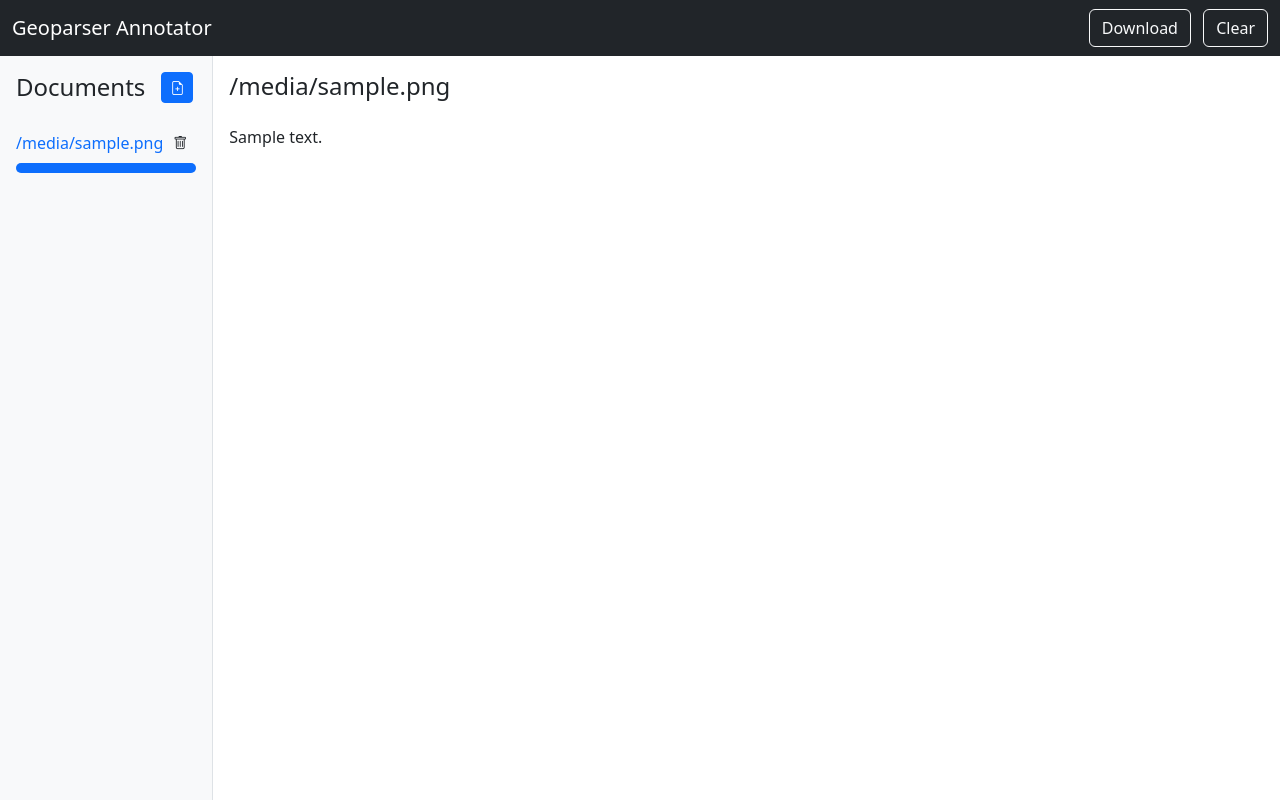
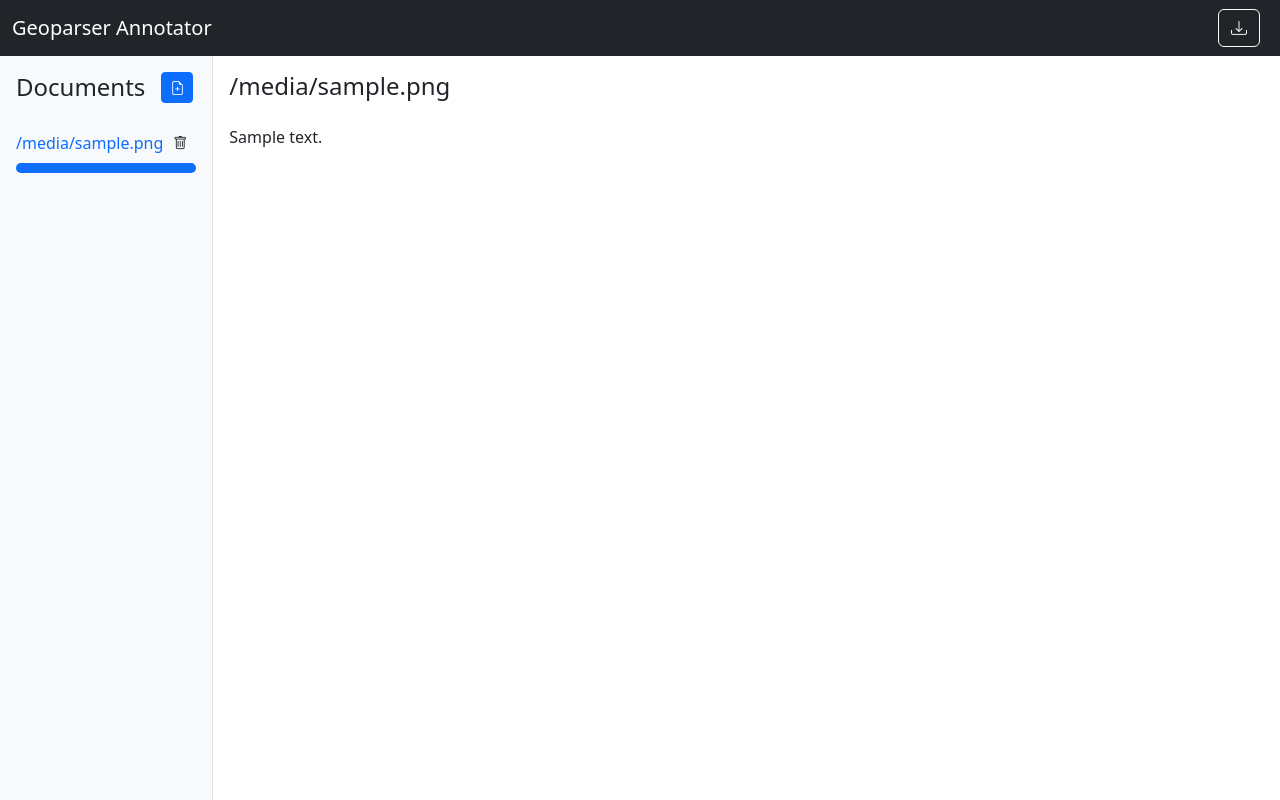
Before and after one commit to dguzh/geoparser, a Python web app: template geoparser/templates/annotate.html in a window 1280 px wide. Run offline with Jinja, Linux system fonts and the light colour scheme; the template is opened without the code that fills it: most values are stand-ins (such as "Sample title", 1, 10 or a date in 2020).

Commit message:
remove clear functionality, change download button design and close modal upon deselect

```diff
--- a/geoparser/templates/annotate.html
+++ b/geoparser/templates/annotate.html
@@ -132,10 +132,11 @@
 <!-- Navbar -->
 <nav class="navbar navbar-expand-lg navbar-dark bg-dark">
     <div class="container-fluid">
-        <a class="navbar-brand" href="{{ url_for('index') }}">Geoparser Annotator</a>
+        <a class="navbar-brand" title="Home" href="{{ url_for('index') }}">Geoparser Annotator</a>
         <div class="ms-auto">
-            <a href="{{ url_for('download_annotations', session_id=session_id) }}" class="btn btn-outline-light me-2">Download</a>
-            <button type="button" class="btn btn-outline-light" id="clear-annotations-button">Clear</button>
+            <a href="{{ url_for('download_annotations', session_id=session_id) }}" class="btn btn-outline-light me-2" title="Session Download">
+                <i class="bi bi-download"></i>
+            </a>
         </div>
     </div>
 </nav>
@@ -800,6 +801,7 @@
                     deselectBtn.addEventListener('click', function(event) {
                         event.stopPropagation(); // Prevent triggering the candidate click
                         deselectCandidate(); // Deselect the 'None' option
+                        modal.hide();
                     });
 
                     noneOption.appendChild(deselectBtn);
@@ -833,6 +835,7 @@
                         deselectBtn.addEventListener('click', function(event) {
                             event.stopPropagation(); // Prevent triggering the candidate click
                             deselectCandidate();
+                            modal.hide();
                         });
 
                         candidateDiv.appendChild(deselectBtn);
@@ -957,25 +960,6 @@
             modal.show();
         }
 
-        // Clear Annotations Confirmation Script
-        document.getElementById('clear-annotations-button').addEventListener('click', function() {
-            if (confirm('Are you sure you want to clear the annotations for all the documents in this session? This action cannot be undone.')) {
-                fetch('{{ url_for("clear_annotations", session_id=session_id) }}', { method: 'POST' })
-                .then(response => response.json())
-                .then(data => {
-                    if (data.status === 'success') {
-                        // Reset the annotations on the page
-                        reloadDocumentText();
-
-                        // Update progress bar
-                        updateProgressBar();
-                    } else {
-                        alert('Failed to clear annotations.');
-                    }
-                });
-            }
-        });
-
         // Add Document Button
         var addDocumentBtn = document.getElementById('add-document-btn');
         var addDocumentModal = new bootstrap.Modal(document.getElementById('addDocumentModal'));
```
Also changed, not shown: geoparser/annotator.py (+0 -18 lines).
